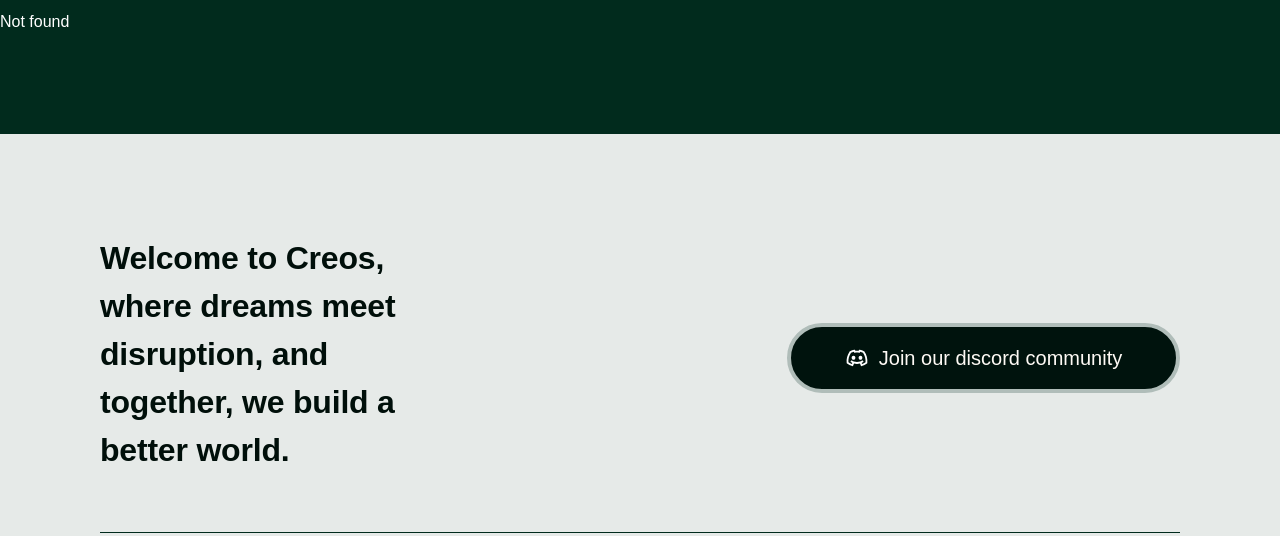
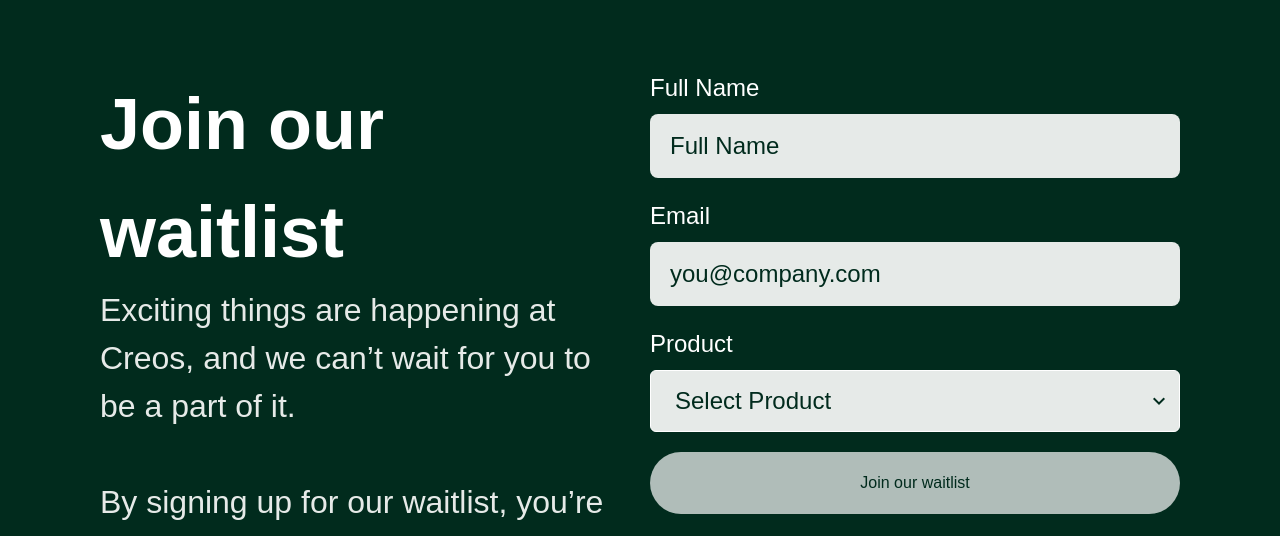
Before and after one commit to Victorola-coder/creos-xyz, a React (Vite) app: page /waitlist in a window 1280 px wide. Shown: the part 250-786 px from the top of the page. Built offline with nearby package versions, Linux system fonts and the light colour scheme; a web font is replaced by a local one.

Commit message:
feat- Contact page

```diff
--- a/index.html
+++ b/index.html
@@ -6,6 +6,10 @@
     <meta name="viewport" content="width=device-width, initial-scale=1.0" />
     <link
       href="https://api.fontshare.com/v2/css?f[]=satoshi@900,700,500,301,701,300,501,401,901,400&display=swap"
+      rel="stylesheet"
+    />
+    <link
+      href="https://fonts.googleapis.com/icon?family=Material+Icons"
       rel="stylesheet"
     />
     <link rel="preconnect" href="https://fonts.googleapis.com" />
--- a/package.json
+++ b/package.json
@@ -10,6 +10,7 @@
     "preview": "vite preview"
   },
   "dependencies": {
+    "@headlessui/react": "^1.7.17",
     "@studio-freight/lenis": "^1.0.27",
     "framer-motion": "^10.16.4",
     "gsap": "^3.12.2",
--- a/src/App.jsx
+++ b/src/App.jsx
@@ -13,6 +13,7 @@ import Products from './pages/products';
 import Events from './pages/events';
 import Community from './pages/community';
 import Contact from './pages/contact';
+import Waitlist from './pages/waitlist';
 
 const Root = () => {
   const { pathname } = useLocation();
@@ -68,6 +69,10 @@ const router = createBrowserRouter([
       {
         path: '/contact',
         element: <Contact />
+      },
+      {
+        path: '/waitlist',
+        element: <Waitlist />
       }
     ],
   },
--- /dev/null
+++ b/src/components/select.jsx
@@ -0,0 +1,46 @@
+/* eslint-disable react/prop-types */
+import { Listbox, Transition } from '@headlessui/react'
+
+export default function Select(props) {
+
+    const { value, onChange, options, selectedOption } = props
+
+    console.log(selectedOption)
+
+    return (
+        <Listbox value={value} as="div" onChange={onChange} className="relative z-10">
+            {({ open }) => (
+                <>
+                    <div className="flex justify-between gap-2 pr-2 h-[62px] w-full bg-[#E6EAE8] border-[1px] border-white rounded-md">
+                        <Listbox.Button className="pl-3 lg:pl-6 text-[20px] lg:text-[24px] h-full text-left text-primary font-medium flex-1">
+                            {selectedOption?.name ? selectedOption.name : "Select Product"}
+                        </Listbox.Button>
+                        <div className="w-[24px] h-full grid place-items-center">
+                            <span className="material-icons text-primary"> {open ? "expand_less" : "expand_more"} </span>
+                        </div>
+                    </div>
+                    <Transition
+                        enter="transition duration-100 ease-out"
+                        enterFrom="transform scale-95 opacity-0"
+                        enterTo="transform scale-100 opacity-100"
+                        leave="transition duration-75 ease-out"
+                        leaveFrom="transform scale-100 opacity-100"
+                        leaveTo="transform scale-95 opacity-0"
+                    >
+                        <Listbox.Options className="z-10 absolute bg-white w-full rounded-md mt-2 overflow-x-hidden max-h-[150px] overflow-y-auto custom-scroll-bar">
+                            {options.map((option) => (
+                                <Listbox.Option
+                                    key={option.id}
+                                    value={option}
+                                    className="py-[8px] px-6 cursor-pointer hover:bg-primary hover:bg-opacity-70 text-[16px] border-b-[1px] border-b-[#ccc] text-primary"
+                                >
+                                    {option.name}
+                                </Listbox.Option>
+                            ))}
+                        </Listbox.Options>
+                    </Transition>
+                </>
+            )}
+        </Listbox>
+    )
+}
--- /dev/null
+++ b/src/pages/waitlist.jsx
@@ -0,0 +1,128 @@
+import { useState } from "react";
+import { Container, SEO } from "../components";
+import Input from "../components/input";
+import SecondaryButton from "../components/secondaryButton";
+import Select from "../components/select";
+import { nanoid } from "nanoid";
+
+export default function Waitlist() {
+
+    return (
+        <>
+            <SEO title='Join our waitlist' />
+            <main>
+                <Main />
+            </main>
+        </>
+    )
+}
+
+const Main = () => {
+
+    return (
+        <Container>
+            <div className="grid lg:grid-cols-2 gap-[20px] pt-5">
+                <div>
+                    <div className="max-w-[647px]">
+                        <h1 className="font-extrabold text-[32px] lg:text-[72px] text-white">Join our waitlist</h1>
+                        <p className="text-[#E6EAE8] text-[20px] lg:text-[32px]">
+                            Exciting things are happening at Creos, and we can&rsquo;t wait for you to be a part of it.
+                            <br /> <br />
+                            By signing up for our waitlist, you&rsquo;re taking the first step towards unlocking a world of innovation, collaboration, and endless possibilities.
+                        </p>
+                    </div>
+                </div>
+                <div>
+                    <Form />
+                </div>
+            </div>
+        </Container>
+    )
+}
+
+const Form = () => {
+
+    const [formData, setFormData] = useState({
+        fullname: '',
+        email: '',
+        enquiry: '',
+        message: ''
+    })
+
+    const [selectedProduct, setSelectedProduct] = useState(null)
+
+    const formDataHandler = (e) => {
+        setFormData(prev => ({
+            ...prev,
+            [e.target.name]: e.target.value
+        }))
+    }
+
+    const isFormDisabled = !(formData.fullname && formData.email && selectedProduct)
+
+    const productOptions = [
+        { id: nanoid(), name: 'Creos Edu' },
+        { id: nanoid(), name: '2' },
+        { id: nanoid(), name: '3' },
+        { id: nanoid(), name: '4' },
+        { id: nanoid(), name: '5' },
+        { id: nanoid(), name: '6' },
+        { id: nanoid(), name: '7' },
+        { id: nanoid(), name: '8' },
+        { id: nanoid(), name: '9' },
+        { id: nanoid(), name: '10' },
+        { id: nanoid(), name: '11' },
+        { id: nanoid(), name: '12' },
+        { id: nanoid(), name: '13' },
+        { id: nanoid(), name: '14' },
+        { id: nanoid(), name: '15' },
+        { id: nanoid(), name: '16' },
+        { id: nanoid(), name: '17' },
+        { id: nanoid(), name: '18' },
+        { id: nanoid(), name: '19' },
+        { id: nanoid(), name: '20' },
+    ]
+
+    return (
+        <form className="flex flex-col gap-[20px]">
+            <fieldset>
+                <label className="text-white inline-block mb-2 text-[20px] lg:text-[24px]">Full Name</label>
+                <Input
+                    placeholder="Full Name"
+                    type="text"
+                    name="fullname"
+                    className="placeholder-primary rounded-[12px] text-[20px] lg:text-[24px]"
+                    value={formData.fullname}
+                    onChange={formDataHandler}
+                />
+            </fieldset>
+            <fieldset>
+                <label className="text-white inline-block mb-2 text-[20px] lg:text-[24px]">Email</label>
+                <Input
+                    placeholder="you@company.com"
+                    type="email"
+                    name="email"
+                    className="placeholder-primary rounded-[12px] text-[20px] lg:text-[24px]"
+                    value={formData.email}
+                    onChange={formDataHandler}
+                />
+            </fieldset>
+            <fieldset>
+                <label className="text-white inline-block mb-2 text-[20px] lg:text-[24px]">Product</label>
+                <Select
+                    value={selectedProduct}
+                    onChange={setSelectedProduct}
+                    options={productOptions}
+                    selectedOption={selectedProduct}
+                />
+            </fieldset>
+            <fieldset>
+                <SecondaryButton
+                    disabled={isFormDisabled}
+                >
+                    Join our waitlist
+                </SecondaryButton>
+            </fieldset>
+        </form>
+    )
+}
```
Also changed, not shown: 1 other file (tests, documents, lock files or other folders).
